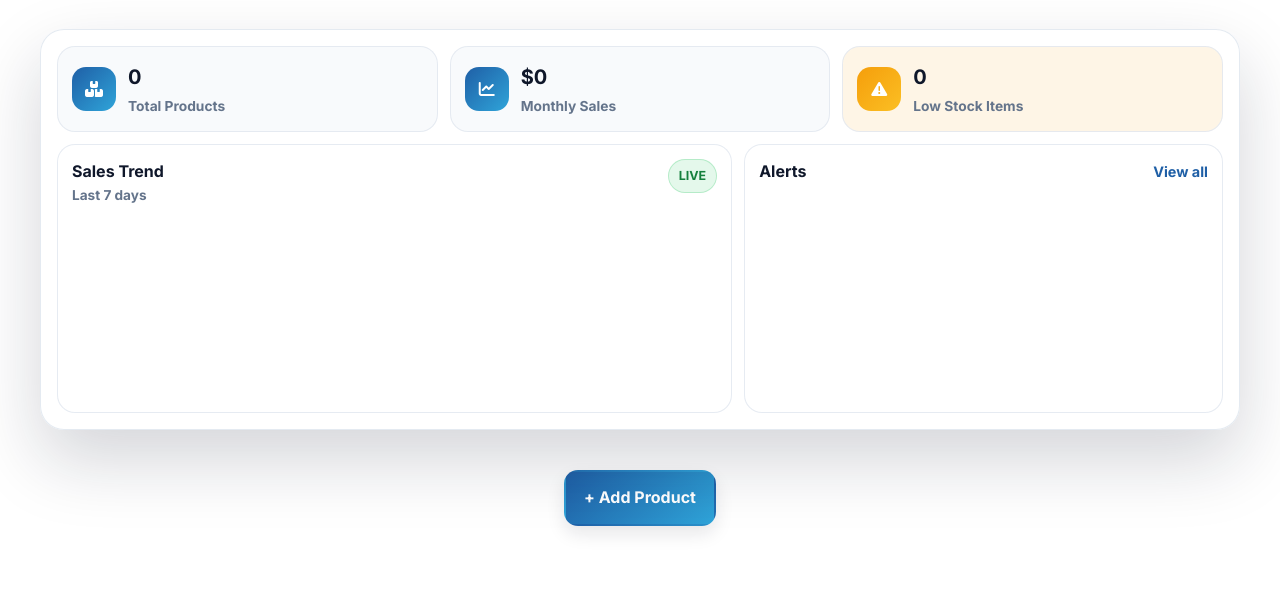
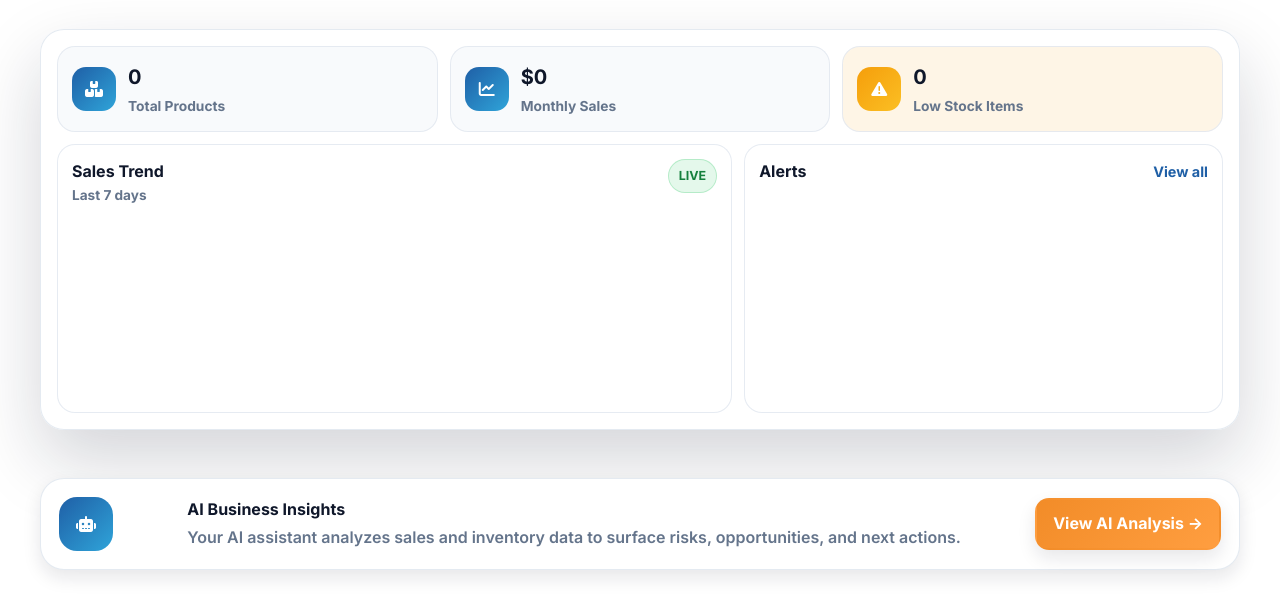
Before and after one commit to Jarin-Tanzim/SmartStock, a website: page dashboard.html in a window 1280 px wide. Shown: the part 252-868 px from the top of the page. Drawn offline with nearby package versions, Linux system fonts and the light colour scheme; no server answers; sample sign-in values are in the browser's storage.

Commit message:
added Ai design

```diff
--- a/dashboard.html
+++ b/dashboard.html
@@ -18,6 +18,40 @@
 
   <!-- CSS -->
   <link rel="stylesheet" href="style.css" />
+
+  <!-- AI Animation (UI ONLY) -->
+  <style>
+    /* ================= AI CARD ANIMATION ================= */
+
+    .ai-animate {
+      opacity: 0;
+      transform: translateY(24px) scale(0.98);
+      animation: aiReveal 700ms cubic-bezier(.2,.8,.2,1) forwards;
+      animation-delay: 300ms;
+    }
+
+    @keyframes aiReveal {
+      to {
+        opacity: 1;
+        transform: translateY(0) scale(1);
+      }
+    }
+
+    /* Hover enhancement */
+    .ai-animate:hover {
+      transform: translateY(-6px) scale(1.01);
+      box-shadow: 0 20px 40px rgba(31,95,166,0.25);
+    }
+
+    /* Accessibility */
+    @media (prefers-reduced-motion: reduce) {
+      .ai-animate {
+        animation: none;
+        opacity: 1;
+        transform: none;
+      }
+    }
+  </style>
 </head>
 
 <body>
@@ -117,11 +151,27 @@
       </div>
     </div>
 
-    <!-- ================= CTA ================= -->
-    <div style="margin-top:40px; text-align:center;">
-      <a href="add-product.html" class="btn btn--primary btn--lg">
-        + Add Product
+    <!-- ================= AI DASHBOARD TEASER (ANIMATED) ================= -->
+    <div style="margin-top:48px;">
+      <div class="video-card ai-animate">
+        <div class="video-card__icon">
+          <i class="fa-solid fa-robot"></i>
+        </div>
+
+        <div>
+          <div class="video-card__title">
+            AI Business Insights
+          </div>
+          <div class="video-card__sub">
+            Your AI assistant analyzes sales and inventory data to surface
+            risks, opportunities, and next actions.
+          </div>
+        </div>
+
+        <a href="analytics.html" class="btn btn--accent">
+          View AI Analysis →
         </a>
+      </div>
     </div>
 
   </div>
@@ -144,13 +194,11 @@
   .then(res => res.json())
   .then(data => {
 
-    // Metrics
     document.getElementById("totalProducts").textContent = data.totalProducts;
     document.getElementById("lowStock").textContent = data.lowStock;
     document.getElementById("monthlySales").textContent =
       Number(data.monthlySales).toFixed(2);
 
-    // Alerts
     const alerts = document.getElementById("alertsList");
     alerts.innerHTML = "";
 
@@ -172,7 +220,6 @@
       });
     }
 
-    // 7-Day Bar Chart
     const ctx = document.getElementById("salesChart").getContext("2d");
 
     const labels = data.salesTrend7Days.map(d =>
```
Lines whose indentation alone changed are shown as unchanged.
